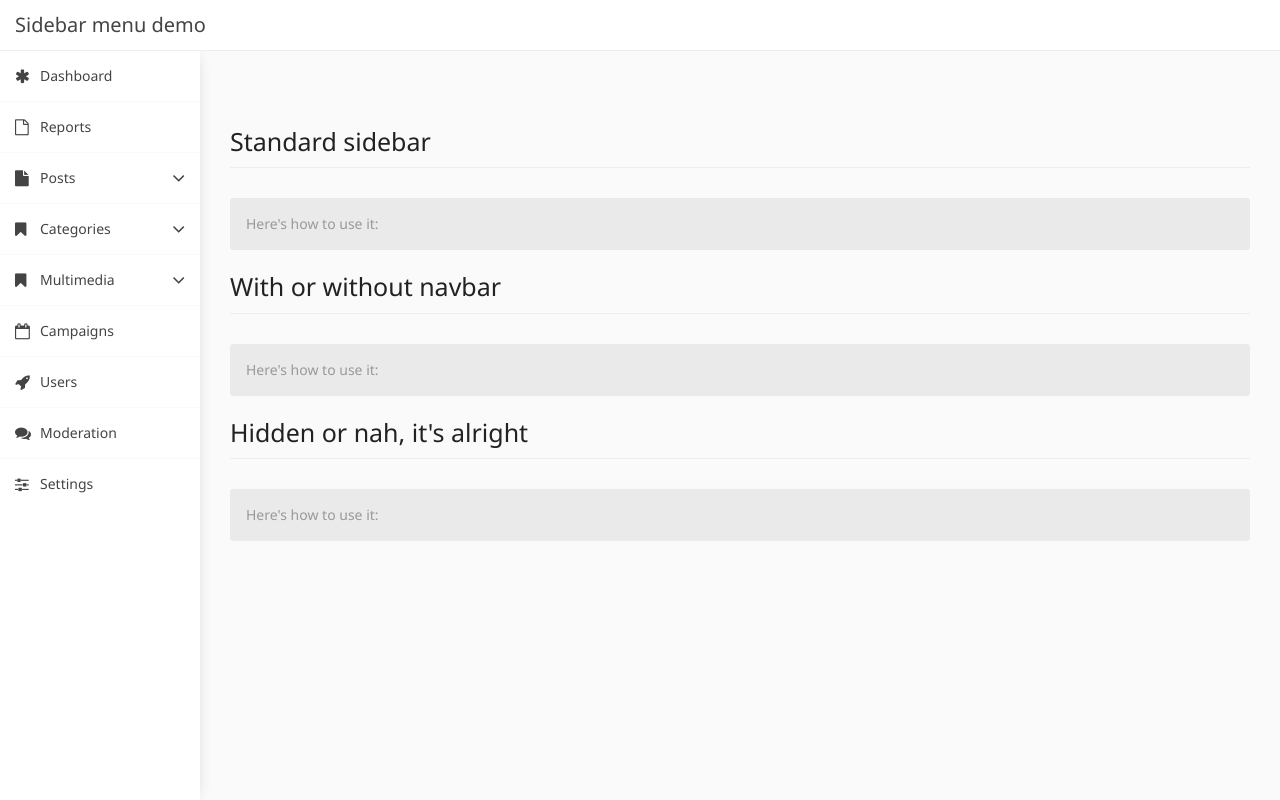
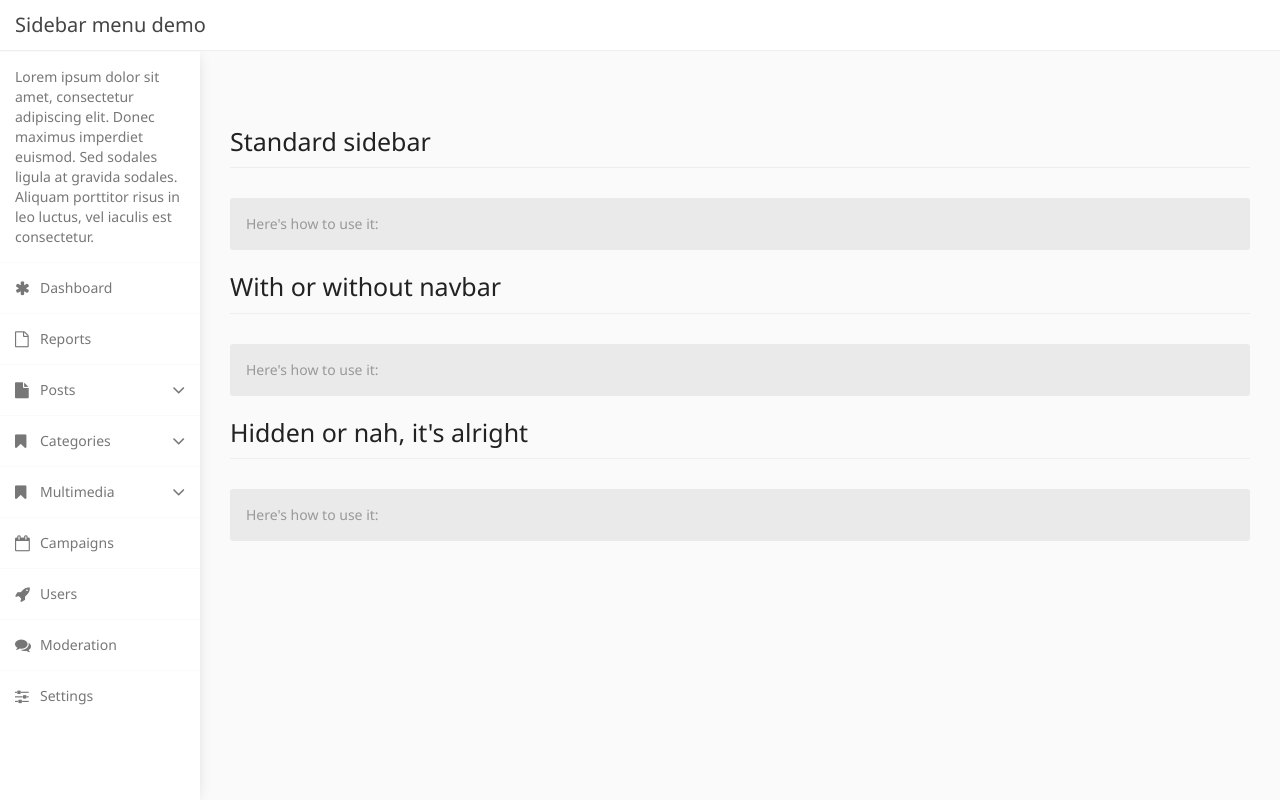
Before and after one commit to lexeckhart/sidebar_admin, a website: page index.html in a window 1280 px wide. Drawn offline with Linux system fonts and the light colour scheme.

Commit message:
improvement: Add minor updates to styling and markup

```diff
--- a/data/scripts/component.js
+++ b/data/scripts/component.js
@@ -28,7 +28,7 @@
         sidebar: {
             item: 'sidebar-item-has-children',  //
             itemActive: 'sidebar-item-active',  //
-            itemBtn: 'a'                        //
+            itemBtn: 'a'         //
         },
 		onShow : function() { return false; },
 		onHide : function() { return false; }
--- a/data/styles/_component.scss
+++ b/data/styles/_component.scss
@@ -1,7 +1,8 @@
 $sidebar-width: 200px;
 $sidebar-bg: #fff;
-$sidebar-active-bg: #444;
-$sidebar-active-color: #fff;
+$sidebar-color: #777;
+$sidebar-active-bg: #e0e0e0;
+$sidebar-active-color: #222;
 $sidebar-border-color: transparent;
 
 
@@ -15,8 +16,8 @@ $sidebar-border-color: transparent;
     padding-right: 0;
     background-color: $sidebar-bg;
     z-index: 100;
-    display:block;
-    overflow:hidden;
+    display: block;
+    overflow: hidden;
     transform: translateX(-100%);
     width: 100%;
     box-shadow: 0px 2px 15px -5px rgba(0,0,0,.2);
@@ -35,19 +36,19 @@ $sidebar-border-color: transparent;
     }
 
     .sidebar-outer {
-        display:block;
+        display: block;
         min-width: calc(100% + 30px);
-        overflow:hidden;
-        overflow-y:scroll;
+        overflow: hidden;
+        overflow-y: scroll;
         position: relative;
         z-index: 3;
-        height:100vh;
+        height: 100vh;
 
         .sidebar-inner {
             margin: 0;
             padding: 0;
             list-style: none;
-            position:relative;
+            position: relative;
             display:block;
             width: calc(100% - 30px);
 
@@ -59,32 +60,41 @@ $sidebar-border-color: transparent;
             }
         }
     }
+}
 
+// The styles for the clickable item
 .sidebar-item {
     display: block;
-         position: relative;
     padding: 0;
     margin: 0;
     border-style: solid;
     border-width: 1px 0 0;
     border-color: darken($sidebar-bg, 2%);
 
-         a {
+    a,
+    .sidebar-item-container {
         display: block;
-            min-height: 50px;
+        min-height: 60px;
         line-height: 20px;
-            padding: 15px 40px;
+        padding: 20px 15px;
         font-family: inherit;
         font-size: 14px;
+        position: relative;
+        background-color: $sidebar-bg;
+        color: $sidebar-color;
         text-decoration: none;
-            background-color: $sidebar-bg;
-            color: #444;
-            position:relative;
-
+        @media (min-width: $screen-sm-min) {
+            min-height: 50px;
+            padding: 15px 15px;
+        }
+    }
+    a {
+        padding-left: 40px;
+        padding-right: 40px;
         .sidebar-item-icon {
             display: inline-block;
             position: absolute;
-                top:50%;
+            top: 50%;
             left: 15px;
             transform: translateY(-50%);
             font-size: 16px;
@@ -99,13 +109,20 @@ $sidebar-border-color: transparent;
         & > a {
             &:after {
                 display: inline-block;
-                  position:absolute;
-                  top:50%;
-                  right:15px;
+                position: absolute;
+                top: 50%;
+                right: 15px;
                 transform: translateY(-50%);
                 font-size: 20px;
                 font-family: FontAwesome;
                 content: '\f107';
+            }
+        }
+        &.sidebar-item-active {
+            & > a {
+                &:after {
+                    content: '\f106';
+                }
             }
         }
     }
@@ -113,23 +130,18 @@ $sidebar-border-color: transparent;
     &.sidebar-item-active {
         > a {
             background-color: $sidebar-active-bg;
-                color: #fff;
+            color: $sidebar-active-color;
             &:hover, &:active, &:focus {
                 background-color: darken($sidebar-active-bg, 5%);
             }
         }
-            &.sidebar-item-has-children {
-                & > a {
-                    &:after {
-                        content: '\f106';
+        .sidebar-item-submenu {
+            display: block;
         }
     }
 }
-            .sidebar-item-submenu {
-                display:block;
-            }
-         }
-    }
+
+
 .sidebar-item-submenu {
     margin: 0;
     padding: 0;
@@ -145,4 +157,3 @@ $sidebar-border-color: transparent;
         }
     }
 }
-}
--- a/index.html
+++ b/index.html
@@ -24,31 +24,38 @@
                     <div class="sidebar-outer">
                         <ul class="sidebar-inner">
                             <li class="sidebar-item">
-                                <a href="#">
+                                <div class="sidebar-item">
+                                    <div class="sidebar-item-container">
+                                        Lorem ipsum dolor sit amet, consectetur adipiscing elit. Donec maximus imperdiet euismod. Sed sodales ligula at gravida sodales. Aliquam porttitor risus in leo luctus, vel iaculis est consectetur.
+                                    </div>
+                                </div>
+                            </li>
+                            <li class="sidebar-item">
+                                <a href="#" class="sidebar-item-btn">
                                     <i class="sidebar-item-icon fa fa-asterisk"></i>
                                     <span class="sidebar-item-text">Dashboard</span>
                                 </a>
                             </li>
                             <li class="sidebar-item">
-                                <a href="#">
+                                <a href="#" class="sidebar-item-btn">
                                     <i class="sidebar-item-icon fa fa-file-o"></i>
                                     <span class="sidebar-item-text">Reports</span>
                                 </a>
                             </li>
                             <li class="sidebar-item sidebar-item-has-children">
-                                <a href="#">
+                                <a href="#" class="sidebar-item-btn">
                                     <i class="sidebar-item-icon fa fa-file"></i>
                                     <span class="sidebar-item-text">Posts</span>
                                 </a>
                                 <ul class="sidebar-item-submenu">
                                     <li class="sidebar-item">
-                                        <a href="#">
+                                        <a href="#" class="sidebar-item-btn">
                                             <i class="sidebar-item-icon fa fa-angle-double-right"></i>
                                             <span class="sidebar-item-text">New post</span>
                                         </a>
                                     </li>
                                     <li class="sidebar-item">
-                                        <a href="#">
+                                        <a href="#" class="sidebar-item-btn">
                                             <i class="sidebar-item-icon fa fa-angle-double-right"></i>
                                             <span class="sidebar-item-text">Posts list</span>
                                         </a>
@@ -56,19 +63,19 @@
                                 </ul>
                             </li>
                             <li class="sidebar-item sidebar-item-has-children">
-                                <a href="#">
+                                <a href="#" class="sidebar-item-btn">
                                     <i class="sidebar-item-icon fa fa-bookmark"></i>
                                     <span class="sidebar-item-text">Categories</span>
                                 </a>
                                 <ul class="sidebar-item-submenu">
                                     <li class="sidebar-item">
-                                        <a href="#">
+                                        <a href="#" class="sidebar-item-btn">
                                             <i class="sidebar-item-icon fa fa-angle-double-right"></i>
                                             <span class="sidebar-item-text">New category</span>
                                         </a>
                                     </li>
                                     <li class="sidebar-item">
-                                        <a href="#">
+                                        <a href="#" class="sidebar-item-btn">
                                             <i class="sidebar-item-icon fa fa-angle-double-right"></i>
                                             <span class="sidebar-item-text">Categories list</span>
                                         </a>
@@ -76,19 +83,19 @@
                                 </ul>
                             </li>
                             <li class="sidebar-item sidebar-item-has-children">
-                                <a href="#">
+                                <a href="#" class="sidebar-item-btn">
                                     <i class="sidebar-item-icon fa fa-bookmark"></i>
                                     <span class="sidebar-item-text">Multimedia</span>
                                 </a>
                                 <ul class="sidebar-item-submenu">
                                     <li class="sidebar-item">
-                                        <a href="#">
+                                        <a href="#" class="sidebar-item-btn">
                                             <i class="sidebar-item-icon fa fa-angle-double-right"></i>
                                             <span class="sidebar-item-text">New multimedia item</span>
                                         </a>
                                     </li>
                                     <li class="sidebar-item">
-                                        <a href="#">
+                                        <a href="#" class="sidebar-item-btn">
                                             <i class="sidebar-item-icon fa fa-angle-double-right"></i>
                                             <span class="sidebar-item-text">Multimedia library</span>
                                         </a>
@@ -96,25 +103,25 @@
                                 </ul>
                             </li>
                             <li class="sidebar-item">
-                                <a href="#">
+                                <a href="#" class="sidebar-item-btn">
                                     <i class="sidebar-item-icon fa fa-calendar-o"></i>
                                     <span class="sidebar-item-text">Campaigns</span>
                                 </a>
                             </li>
                             <li class="sidebar-item">
-                                <a href="#">
+                                <a href="#" class="sidebar-item-btn">
                                     <i class="sidebar-item-icon fa fa-rocket"></i>
                                     <span class="sidebar-item-text">Users</span>
                                 </a>
                             </li>
                             <li class="sidebar-item">
-                                <a href="#">
+                                <a href="#" class="sidebar-item-btn">
                                     <i class="sidebar-item-icon fa fa-comments"></i>
                                     <span class="sidebar-item-text">Moderation</span>
                                 </a>
                             </li>
                             <li class="sidebar-item">
-                                <a href="#">
+                                <a href="#" class="sidebar-item-btn">
                                     <i class="sidebar-item-icon fa fa-sliders"></i>
                                     <span class="sidebar-item-text">Settings</span>
                                 </a>
```
Also changed, not shown: dist/css/sidebar-menu.min.css, dist/js/sidebar-menu.js. Lines whose indentation alone changed are shown as unchanged.
